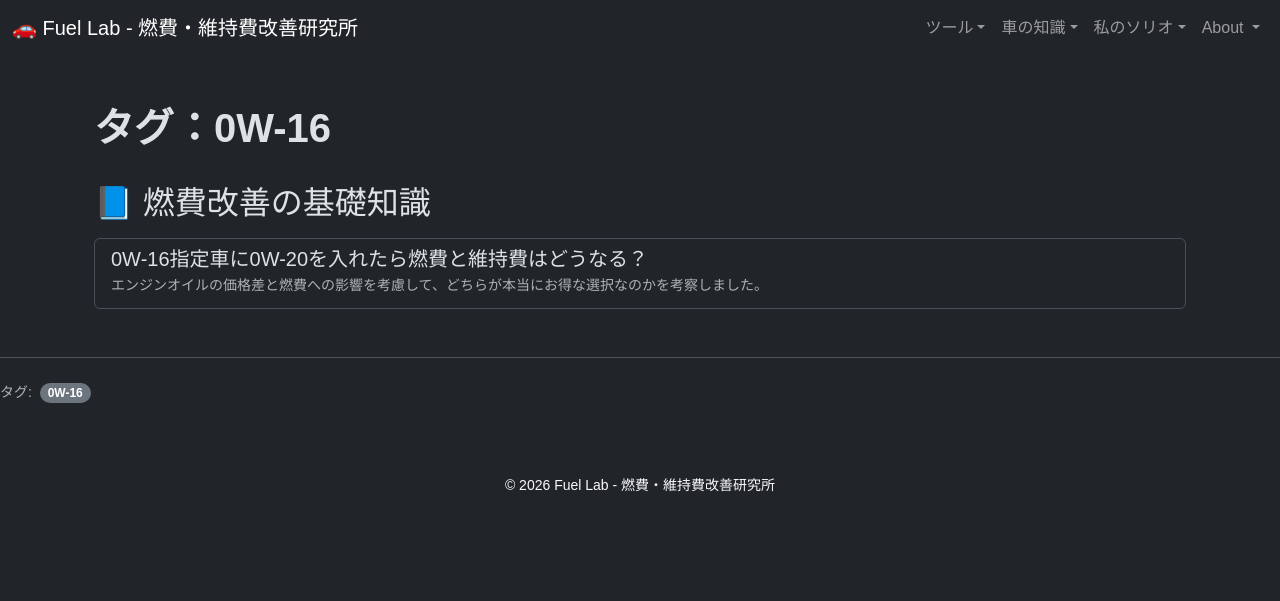
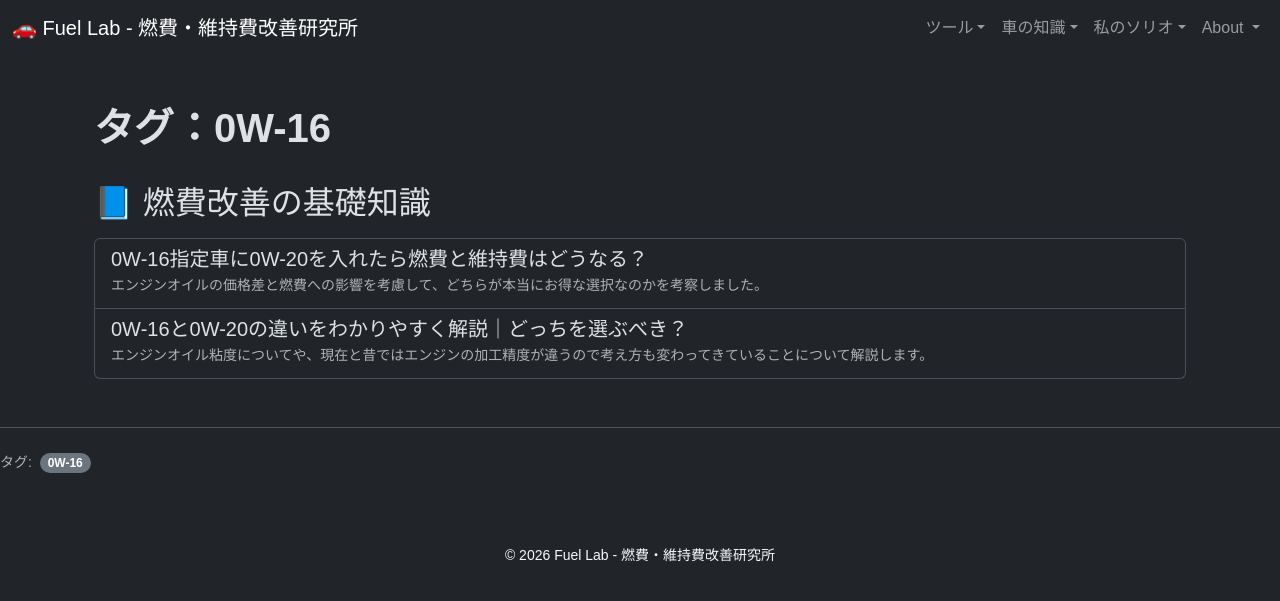
Before and after one commit to funyapar-org/fuel-lab, a Jekyll site: the page built from _tags/0w-16.md, in a window 1280 px wide. Shown: the top 601 px of the page. Built offline with Jekyll 4.4.1, drawn with Linux system fonts in a browser that asks for light colours.

Commit message:
engine-oil-viscosity.md を更新

```diff
--- a/_knowledge/engine-oil-viscosity.md
+++ b/_knowledge/engine-oil-viscosity.md
@@ -2,12 +2,14 @@
 layout: default
 title: 0W-16と0W-20の違いをわかりやすく解説｜どっちを選ぶべき？
 nav_title: エンジンオイル 0W-16と0W-20
+description: エンジンオイル粘度についてや、現在と昔ではエンジンの加工精度が違うので考え方も変わってきていることについて解説します。
 tags:
-  - エンジンオイル
-  - 0W-16
-  - 0W-20
-  - 粘度
-  - 燃費改善
+  - engine-oil
+  - 0w-16
+  - 0w-20
+  - engine-oil-viscosity
+  - fuel-economy-improve
+  - misconception
 ---
 
 <div class="container my-5">
```
